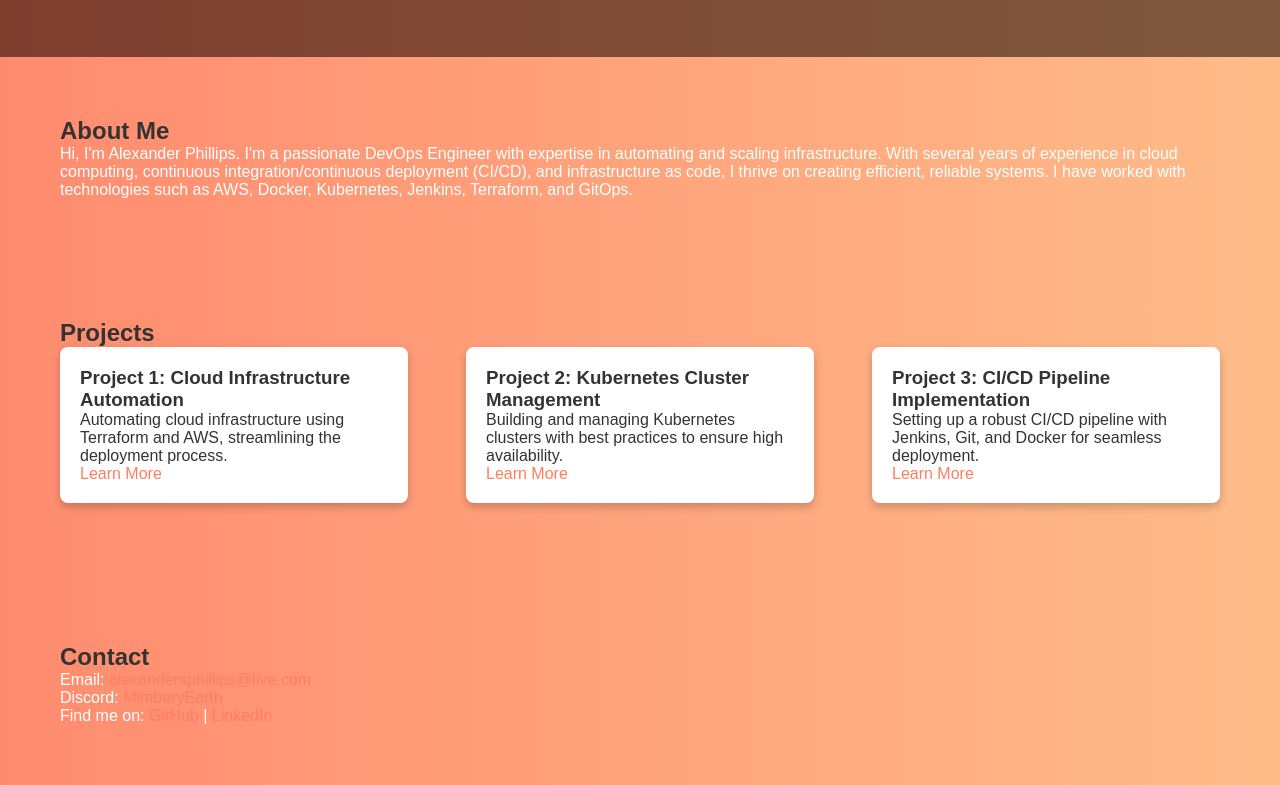
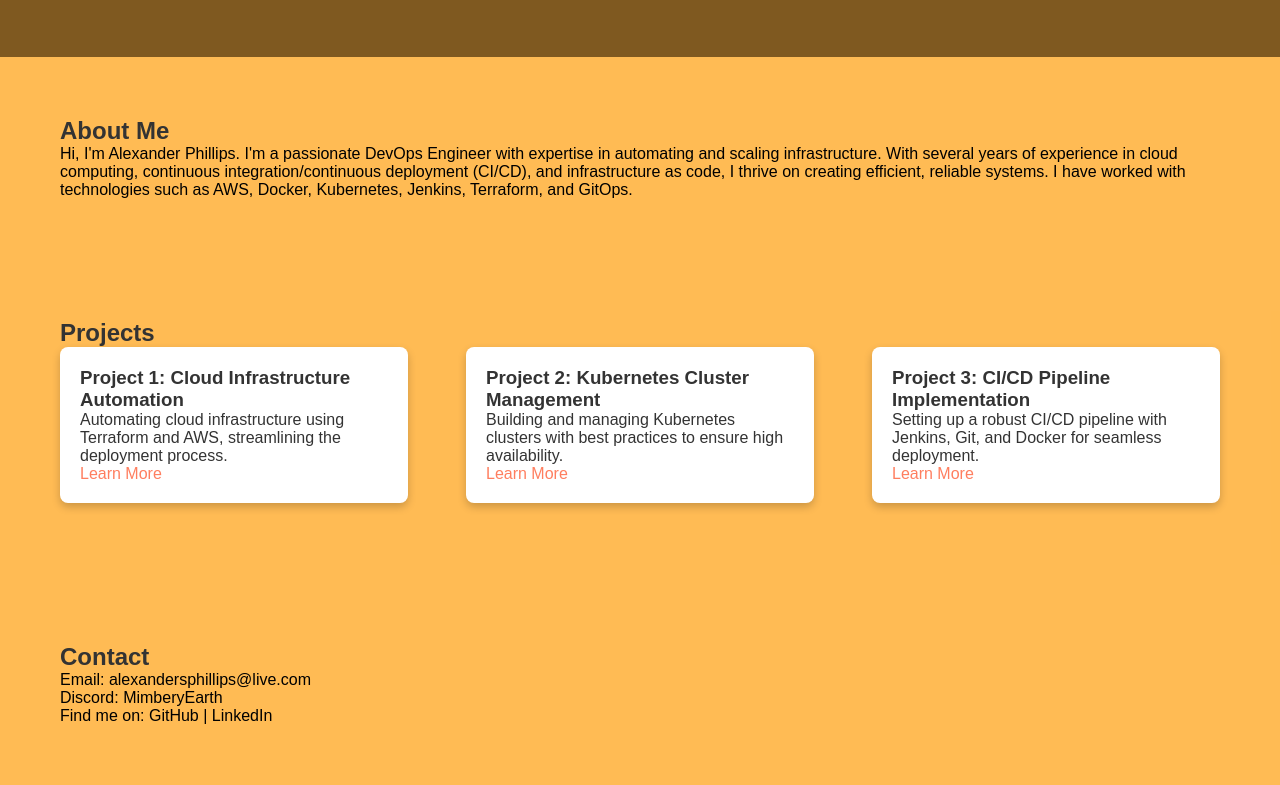
Before and after one commit to MimberyEarth/my-profile-website, a plain HTML site: page index.html in a window 1280 px wide. Shown: the part 198-983 px from the top of the page. Drawn offline with Linux system fonts and the light colour scheme.

Commit message:
Adjusted CSS for background color and contact text color.

```diff
--- a/styles.css
+++ b/styles.css
@@ -7,8 +7,8 @@
 }
 
 body {
-    background: linear-gradient(to right, #ff7e5f, #feb47b);
-    color: #fff;
+    background: #ffb340;
+    color: #000000;
 }
 
 h1, h2, h3 {
@@ -90,7 +90,7 @@ section {
 
 /* Contact Section */
 .contact a {
-    color: #ff7e5f;
+    color: #000000;
     text-decoration: none;
 }
 
```
Also changed, not shown: 1 other file.
